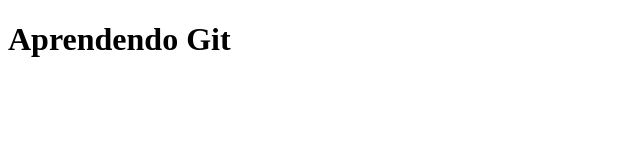
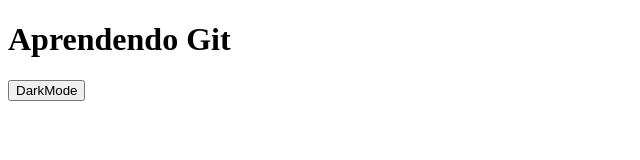
Before and after one commit to byelziim/primeiros-passos-github, a plain HTML site: page teste.html in a window 1280 px wide. Shown: the whole page, without its empty margins (0-640 px from the left). Drawn offline with Linux system fonts and the light colour scheme.

```diff
--- a/teste.html
+++ b/teste.html
@@ -7,5 +7,14 @@
 </head>
 <body>
     <H1>Aprendendo Git</H1>
+    <button onclick="changeBackgroundColor()">DarkMode</button>
+
+    <script>
+        function changeBackgroundColor () {
+            let cor = "rgb(0, 0, 0)"    //Cor preto
+
+            document.body.style.backgroundColor = cor
+        }
+    </script>
 </body>
 </html>
```
